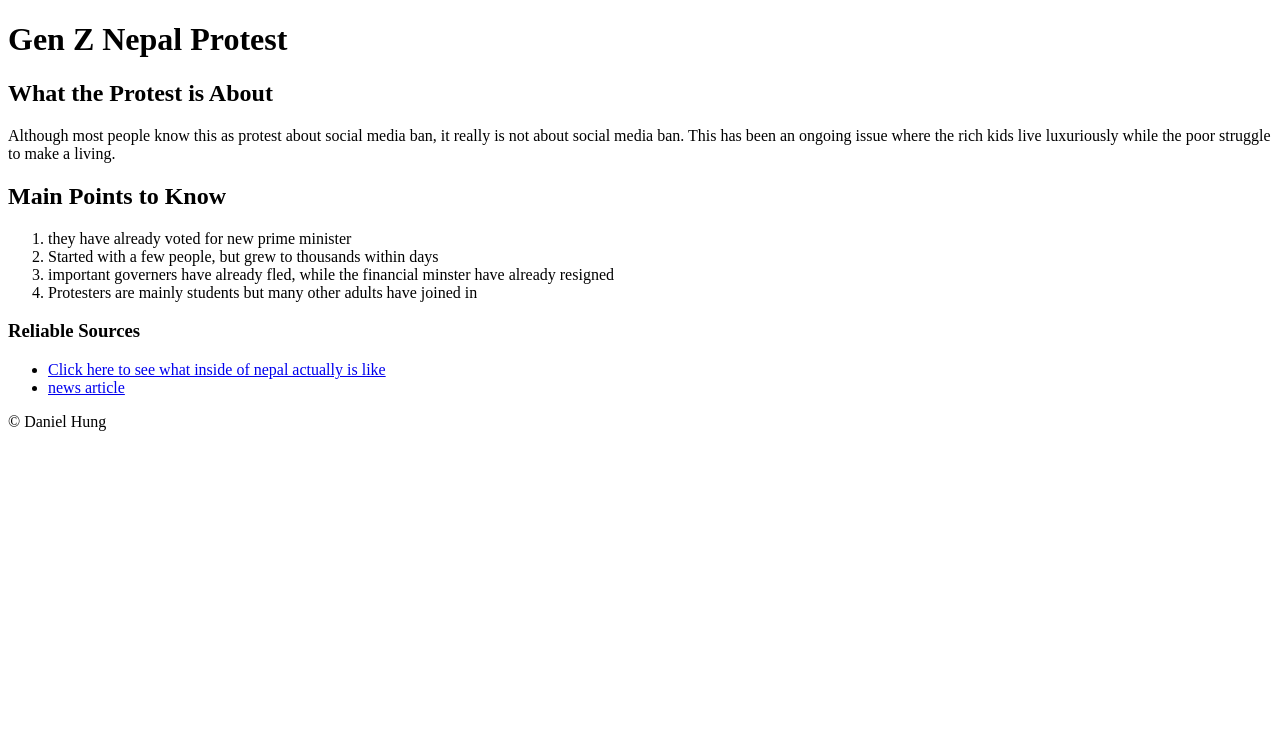
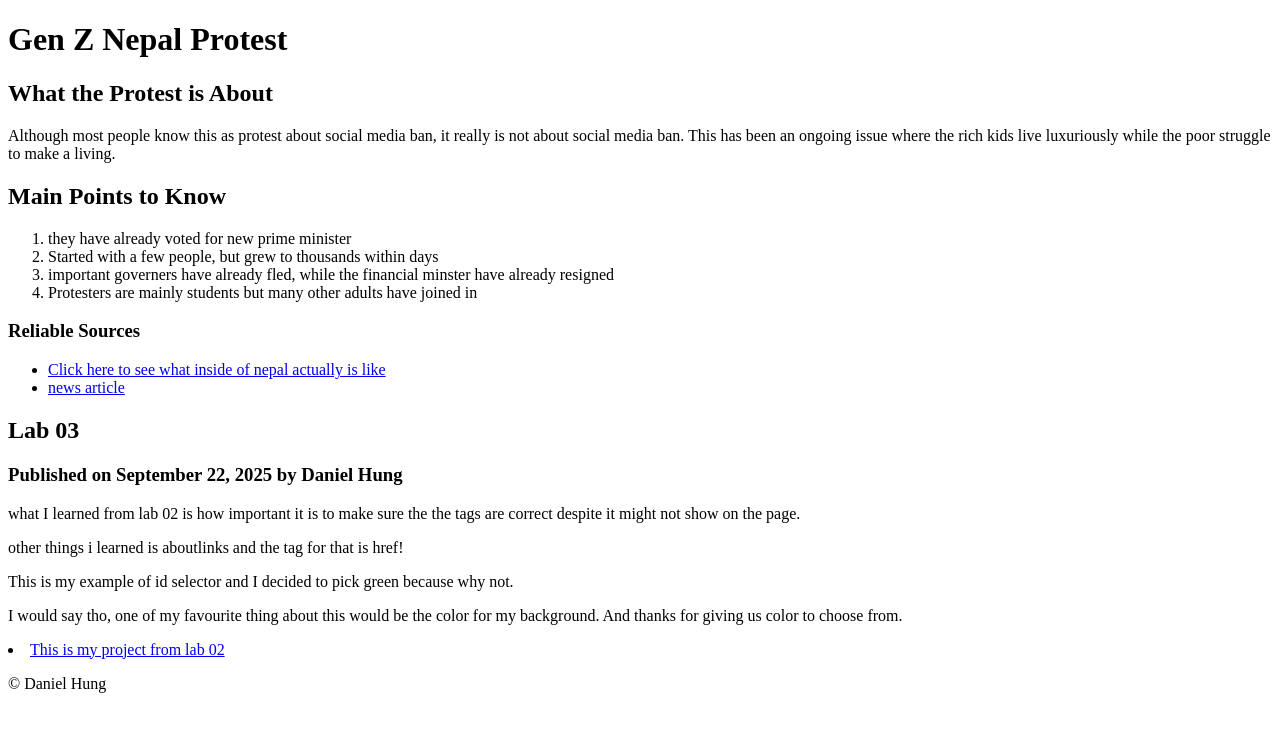
Before and after one commit to jonn2-dec/CSIT121stuff, a plain HTML site: page lab03/indexModified.html in a window 1280 px wide. Drawn offline with Linux system fonts and the light colour scheme.

Commit message:
Update index.html

```diff
--- a/lab03/indexModified.html
+++ b/lab03/indexModified.html
@@ -31,9 +31,19 @@
         </a></li>
     </ul>
     </article>
+    <header>
+            <h2>Lab 03</h2>
+            <h3 class="author">Published on September 22, 2025 by Daniel Hung</h3>
+            </header>
+what I learned from lab 02 is how important it is to make sure the <span class="highlight">the tags are correct</span> despite it might not show on the page.
+    </article><p>other things i learned is about<span class="highlight">links</span> and the tag for that is href!</p>
+<p id="special">This is my example of id selector and I decided to pick green because why not.</p>
+<p>I would say tho, one of my favourite thing about this would be the color for my background. And thanks for giving us color to choose from.</p>
+<li><a href="https://jonn2-dec.github.io/CSIT121stuff/lab02/">This is my project from lab 02</a></li>
 </main>
-<footer>
+    <footer>
     <p>&copy; Daniel Hung</p>
 </footer>
 </body>
+
 </html>
```
